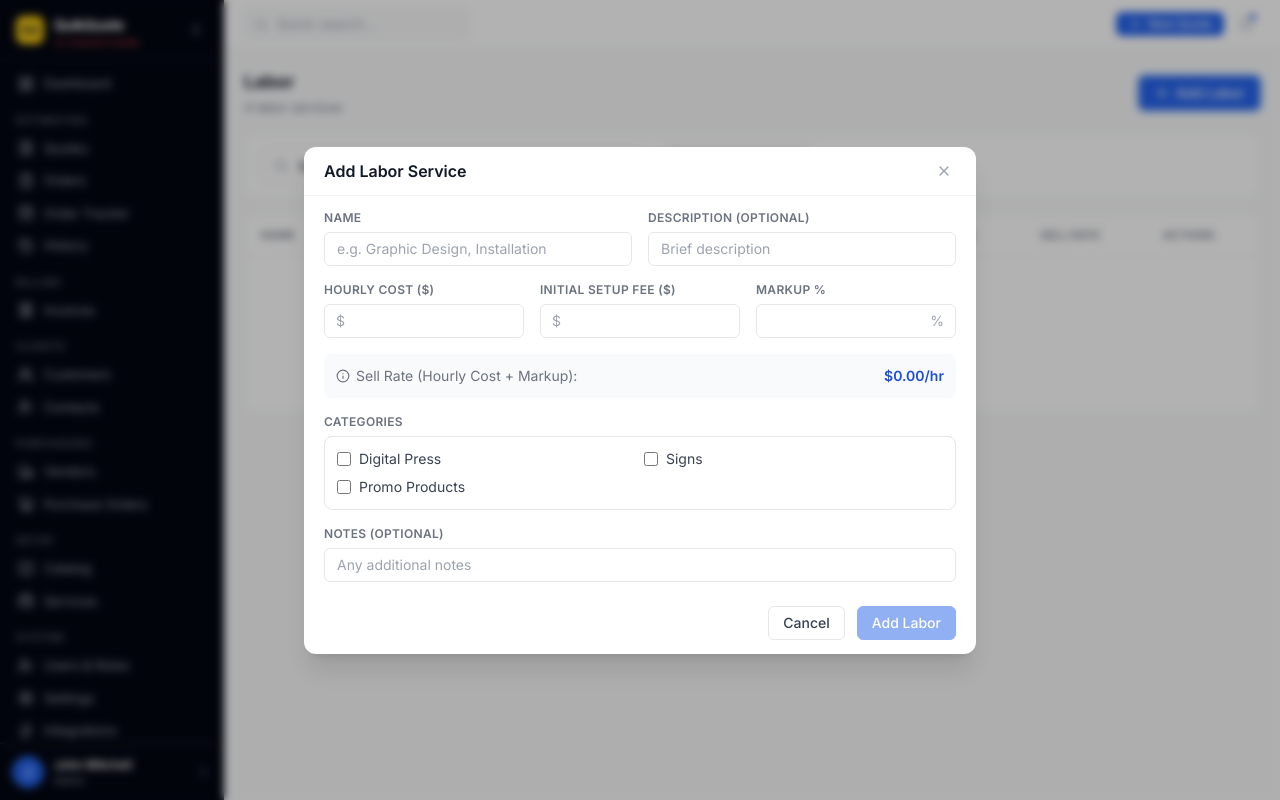
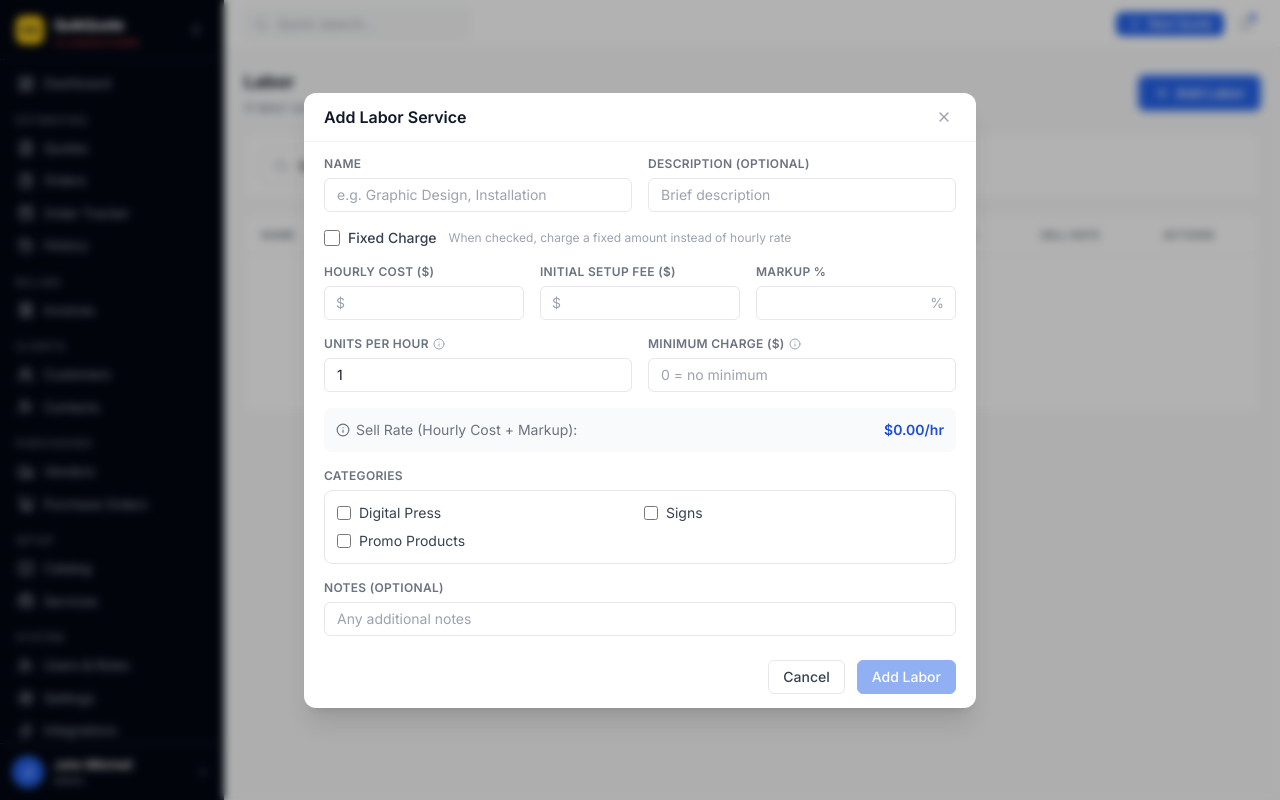
Before and after one commit to jorfdz/QuickQuote, a React (Vite) app: page /labor in a window 1280 px wide. Both pictures are taken after typing "Sample" into the empty fields and a click on the button "Add Labor". Built offline with nearby package versions, Linux system fonts and the light colour scheme.

Commit message:
More finishes revisions

```diff
--- a/src/pages/Labor/index.tsx
+++ b/src/pages/Labor/index.tsx
@@ -8,6 +8,17 @@ import type { PricingLabor } from '../../types/pricing';
 
 // ─── Helpers ─────────────────────────────────────────────────────────────────
 const formatCurrency = (n: number) => `$${n.toFixed(2)}`;
+
+// ─── Tooltip ─────────────────────────────────────────────────────────────────
+const Tooltip: React.FC<{ label: string; tip: string }> = ({ label, tip }) => (
+  <div className="relative group inline-flex items-center gap-1">
+    <span>{label}</span>
+    <Info className="w-3 h-3 text-gray-400" />
+    <div className="invisible group-hover:visible absolute bottom-full left-0 mb-1 w-56 p-2 text-[10px] bg-gray-900 text-white rounded-lg shadow-lg z-10">
+      {tip}
+    </div>
+  </div>
+);
 
 // ─── Form Defaults ──────────────────────────────────────────────────────────
 const emptyLaborForm = {
@@ -64,8 +75,11 @@ export const Labor: React.FC = () => {
   }, [labor, search, filterCategory]);
 
   // ── Compute sell rate ──
-  const computeSellRate = (hourlyCost: number, markupPercent: number) =>
-    hourlyCost * (1 + markupPercent / 100);
+  const computeSellRate = (hourlyCost: number, markupPercent: number, minimumCharge?: number) => {
+    const rate = hourlyCost * (1 + markupPercent / 100);
+    if (minimumCharge && minimumCharge > 0 && rate < minimumCharge) return minimumCharge;
+    return rate;
+  };
 
   // ── Handlers ──
   const openNewModal = () => {
@@ -83,6 +97,11 @@ export const Labor: React.FC = () => {
       initialSetupFee: l.initialSetupFee,
       markupPercent: l.markupPercent,
       categoryIds: l.categoryIds || [],
+      isFixedCharge: l.isFixedCharge ?? false,
+      fixedChargeAmount: l.fixedChargeAmount ?? 0,
+      fixedChargeCost: l.fixedChargeCost ?? 0,
+      minimumCharge: l.minimumCharge ?? 0,
+      outputPerHour: l.outputPerHour ?? 1,
       notes: l.notes || '',
     });
     setShowModal(true);
@@ -101,6 +120,11 @@ export const Labor: React.FC = () => {
       initialSetupFee: form.initialSetupFee,
       markupPercent: form.markupPercent,
       categoryIds: form.categoryIds,
+      isFixedCharge: form.isFixedCharge,
+      fixedChargeAmount: form.fixedChargeAmount,
+      fixedChargeCost: form.fixedChargeCost,
+      minimumCharge: form.minimumCharge,
+      outputPerHour: form.outputPerHour,
       notes: form.notes || undefined,
     };
     if (editingId) {
@@ -119,6 +143,11 @@ export const Labor: React.FC = () => {
       initialSetupFee: l.initialSetupFee,
       markupPercent: l.markupPercent,
       categoryIds: l.categoryIds || [],
+      isFixedCharge: l.isFixedCharge ?? false,
+      fixedChargeAmount: l.fixedChargeAmount ?? 0,
+      fixedChargeCost: l.fixedChargeCost ?? 0,
+      minimumCharge: l.minimumCharge ?? 0,
+      outputPerHour: l.outputPerHour ?? 1,
       notes: l.notes,
     });
   };
@@ -132,7 +161,9 @@ export const Labor: React.FC = () => {
     }));
   };
 
-  const sellRate = computeSellRate(form.hourlyCost, form.markupPercent);
+  const sellRate = form.isFixedCharge
+    ? form.fixedChargeAmount
+    : computeSellRate(form.hourlyCost, form.markupPercent, form.minimumCharge);
 
   // ── Render ──
   return (
@@ -295,7 +326,42 @@ export const Labor: React.FC = () => {
             />
           </div>
 
-          {/* Hourly Cost, Setup Fee, Markup */}
+          {/* Fixed Charge toggle */}
+          <div className="flex items-center gap-3">
+            <label className="flex items-center gap-2 cursor-pointer">
+              <input
+                type="checkbox"
+                checked={form.isFixedCharge}
+                onChange={e => setForm(f => ({ ...f, isFixedCharge: e.target.checked }))}
+                className="w-4 h-4 rounded border-gray-300 text-blue-600 focus:ring-blue-500"
+              />
+              <span className="text-sm font-medium text-gray-700">Fixed Charge</span>
+            </label>
+            <span className="text-xs text-gray-400">When checked, charge a fixed amount instead of hourly rate</span>
+          </div>
+
+          {/* Fixed Charge fields (shown when isFixedCharge is true) */}
+          {form.isFixedCharge && (
+            <div className="grid grid-cols-2 gap-4">
+              <Input
+                label="Amount to Charge ($)"
+                type="number"
+                value={form.fixedChargeAmount || ''}
+                onChange={e => setForm(f => ({ ...f, fixedChargeAmount: parseFloat(e.target.value) || 0 }))}
+                prefix="$"
+              />
+              <Input
+                label="Cost ($)"
+                type="number"
+                value={form.fixedChargeCost || ''}
+                onChange={e => setForm(f => ({ ...f, fixedChargeCost: parseFloat(e.target.value) || 0 }))}
+                prefix="$"
+              />
+            </div>
+          )}
+
+          {/* Time-based fields (hidden when isFixedCharge is true) */}
+          {!form.isFixedCharge && (
             <div className="grid grid-cols-3 gap-4">
               <Input
                 label="Hourly Cost ($)"
@@ -319,16 +385,92 @@ export const Labor: React.FC = () => {
                 suffix="%"
               />
             </div>
+          )}
+
+          {/* Output Per Hour + Minimum Charge */}
+          {!form.isFixedCharge && (
+            <div className="grid grid-cols-2 gap-4">
+              <div>
+                <label className="block text-xs font-semibold text-gray-500 uppercase tracking-wide mb-1.5">
+                  <Tooltip
+                    label="Units Per Hour"
+                    tip="How many units can be processed per hour. Used to calculate time cost."
+                  />
+                </label>
+                <input
+                  type="number"
+                  value={form.outputPerHour || ''}
+                  onChange={e => setForm(f => ({ ...f, outputPerHour: parseFloat(e.target.value) || 0 }))}
+                  placeholder="e.g. 1"
+                  className="w-full px-3 py-1.5 text-sm bg-white border border-gray-150 rounded-md focus:outline-none focus:ring-1 focus:ring-blue-500 focus:border-transparent placeholder-gray-400"
+                />
+              </div>
+              <div>
+                <label className="block text-xs font-semibold text-gray-500 uppercase tracking-wide mb-1.5">
+                  <Tooltip
+                    label="Minimum Charge ($)"
+                    tip="The minimum amount to charge for this service regardless of calculated price"
+                  />
+                </label>
+                <input
+                  type="number"
+                  value={form.minimumCharge || ''}
+                  onChange={e => setForm(f => ({ ...f, minimumCharge: parseFloat(e.target.value) || 0 }))}
+                  placeholder="0 = no minimum"
+                  className="w-full px-3 py-1.5 text-sm bg-white border border-gray-150 rounded-md focus:outline-none focus:ring-1 focus:ring-blue-500 focus:border-transparent placeholder-gray-400"
+                />
+              </div>
+            </div>
+          )}
+
+          {/* Minimum Charge for fixed charge mode */}
+          {form.isFixedCharge && (
+            <div className="grid grid-cols-2 gap-4">
+              <div>
+                <label className="block text-xs font-semibold text-gray-500 uppercase tracking-wide mb-1.5">
+                  <Tooltip
+                    label="Minimum Charge ($)"
+                    tip="The minimum amount to charge for this service regardless of calculated price"
+                  />
+                </label>
+                <input
+                  type="number"
+                  value={form.minimumCharge || ''}
+                  onChange={e => setForm(f => ({ ...f, minimumCharge: parseFloat(e.target.value) || 0 }))}
+                  placeholder="0 = no minimum"
+                  className="w-full px-3 py-1.5 text-sm bg-white border border-gray-150 rounded-md focus:outline-none focus:ring-1 focus:ring-blue-500 focus:border-transparent placeholder-gray-400"
+                />
+              </div>
+            </div>
+          )}
 
           {/* Computed sell rate */}
           <div className="bg-gray-50 rounded-lg p-3 text-sm">
             <div className="flex justify-between items-center">
               <span className="text-gray-500 flex items-center gap-1.5">
                 <Info className="w-3.5 h-3.5" />
-                Sell Rate (Hourly Cost + Markup):
+                {form.isFixedCharge ? 'Fixed Charge Amount:' : 'Sell Rate (Hourly Cost + Markup):'}
               </span>
-              <span className="font-semibold text-blue-700">{formatCurrency(sellRate)}/hr</span>
+              <span className="font-semibold text-blue-700">
+                {form.isFixedCharge
+                  ? formatCurrency(sellRate)
+                  : `${formatCurrency(sellRate)}/hr`}
+              </span>
             </div>
+            {!form.isFixedCharge && form.minimumCharge > 0 && (
+              <div className="flex justify-between items-center mt-1">
+                <span className="text-gray-400 text-xs">Minimum charge:</span>
+                <span className="text-xs font-medium text-amber-600">{formatCurrency(form.minimumCharge)}</span>
+              </div>
+            )}
+            {form.isFixedCharge && form.fixedChargeCost > 0 && (
+              <div className="flex justify-between items-center mt-1">
+                <span className="text-gray-400 text-xs">Margin:</span>
+                <span className="text-xs font-medium text-emerald-600">
+                  {formatCurrency(form.fixedChargeAmount - form.fixedChargeCost)} ({((form.fixedChargeAmount - form.fixedChargeCost) / form.fixedChargeAmount * 100).toFixed(1)}%)
+                </span>
+              </div>
+            )}
           </div>
 
           {/* Categories multi-select */}
```
Lines whose indentation alone changed are shown as unchanged.
